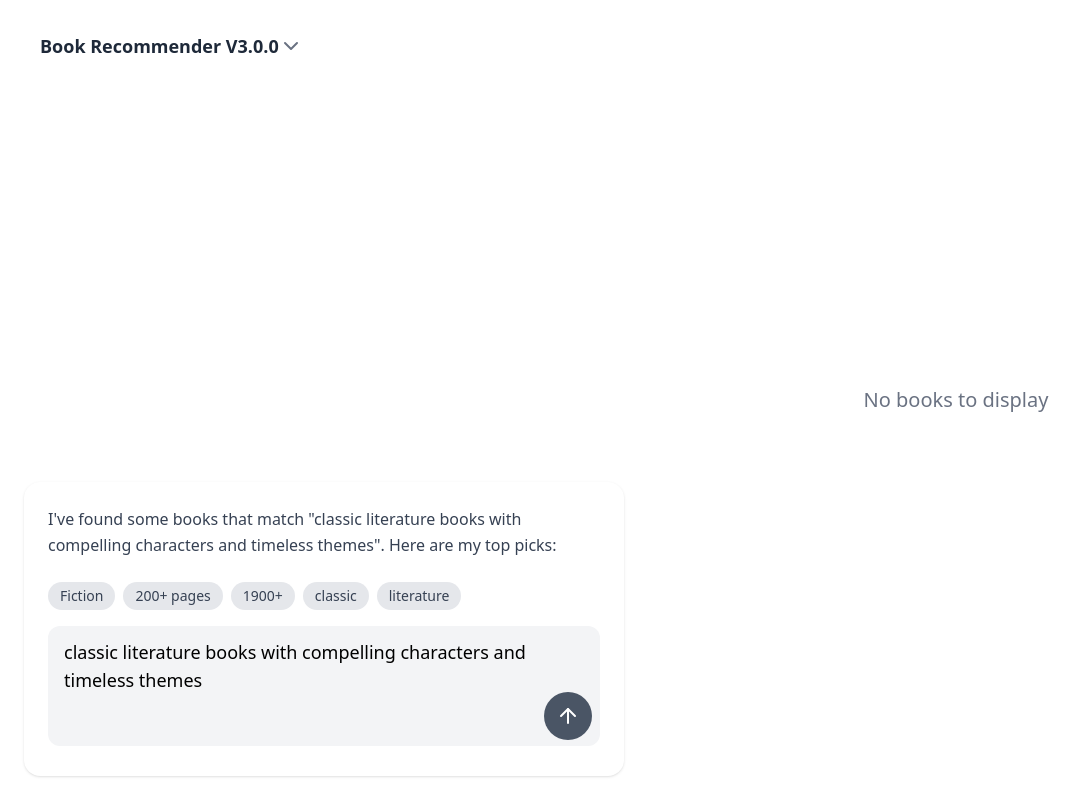
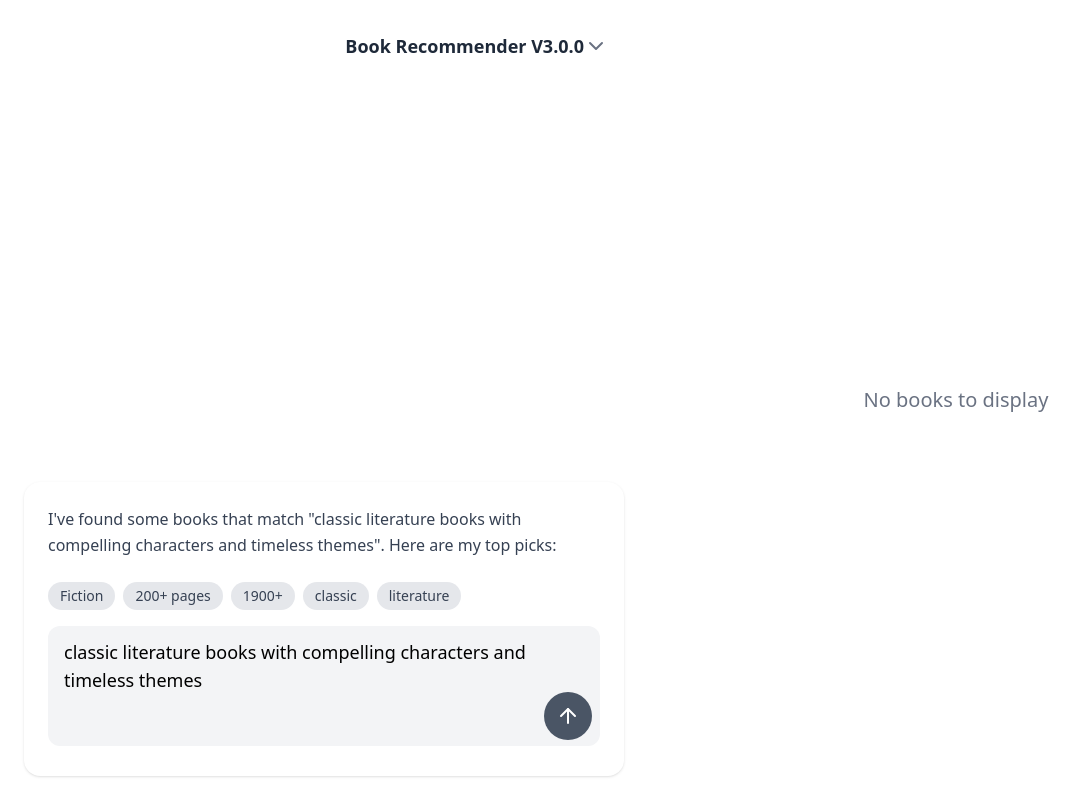
Before and after one commit to tuanqpham0921/book-rec-frontend, a React (Vite) app: page / in a window 1280 px wide. Shown: the whole page, without its empty margins (0-1084 px from the left). Built offline with nearby package versions, Linux system fonts and the light colour scheme.

Commit message:
move the header to right of the menu

```diff
--- a/src/pages/BookRecommender.jsx
+++ b/src/pages/BookRecommender.jsx
@@ -44,7 +44,9 @@ export const BookRecommender = () => {
       <div className="flex flex-col lg:flex-row gap-8 h-screen-minus-padding">
         {/* Left Side - Search and Filters*/}
         <div className='flex flex-col w-full'>
-          <VersionDropdown />
+          <div className="flex justify-end mb-4">
+            <VersionDropdown />
+          </div>
           <div className="flex flex-col justify-end h-full">
             <SearchSection
               searchInput={searchInput}
```
